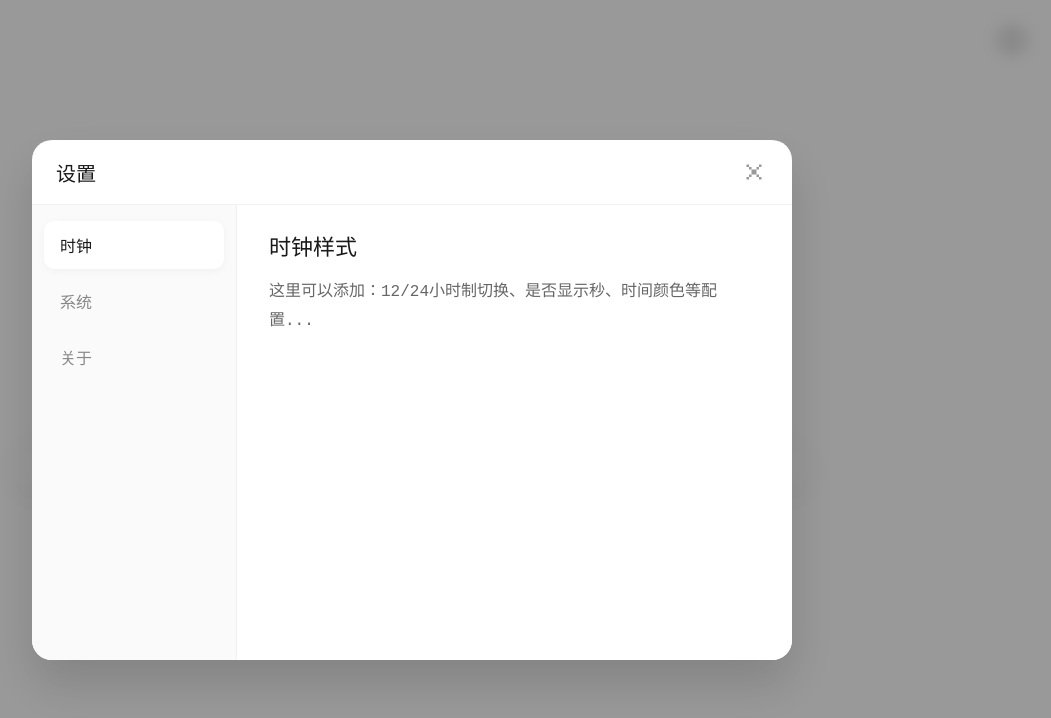
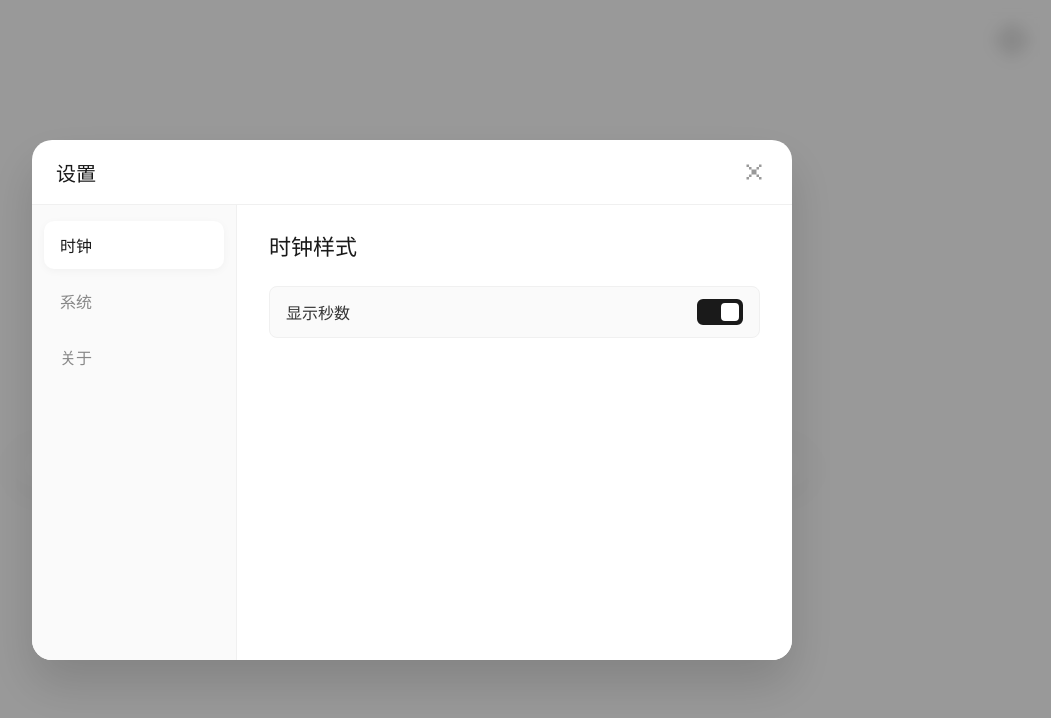
Before and after one commit to LumiDesk/islet, a Vue app: page / in a window 1280 px wide. Both pictures are taken after a click on the element 1240 px from the left and 40 px from the top of the page. Shown: the top 718 px of the page, without its empty margins (228-1279 px from the left). Built offline with nearby package versions, Linux system fonts and the light colour scheme; a web font is replaced by a local one.

Commit message:
feat: 合并设置 Store，实现开关功能

```diff
--- a/src/components/MainClock.vue
+++ b/src/components/MainClock.vue
@@ -1,8 +1,8 @@
 <script setup lang="ts">
 import { ref, onMounted, onUnmounted } from "vue";
-import { useClockStore } from "@/store/clock";
+import { useSettingStore } from "@/store/setting";
 
-const clockStore = useClockStore();
+const settingStore = useSettingStore();
 
 const currentTime = ref("");
 let timer: ReturnType<typeof setTimeout>;
@@ -13,7 +13,7 @@ const updateTime = () => {
   const hours = String(now.getHours()).padStart(2, "0");
   const minutes = String(now.getMinutes()).padStart(2, "0");
 
-  if (clockStore.showSeconds) {
+  if (settingStore.showSeconds) {
     const seconds = String(now.getSeconds()).padStart(2, "0");
     currentTime.value = `${hours}:${minutes}:${seconds}`;
   } else {
--- /dev/null
+++ b/src/components/PixelToggle.vue
@@ -0,0 +1,60 @@
+<script setup lang="ts">
+// 接收 v-model 绑定的值
+const props = defineProps<{
+  modelValue: boolean;
+}>();
+
+// 定义更新事件
+const emit = defineEmits(["update:modelValue"]);
+
+// 切换开关状态
+const toggle = () => {
+  emit("update:modelValue", !props.modelValue);
+};
+</script>
+
+<template>
+  <div class="pixel-toggle" :class="{ 'is-on': modelValue }" @click="toggle">
+    <div class="toggle-thumb"></div>
+  </div>
+</template>
+
+<style lang="scss" scoped>
+.pixel-toggle {
+  width: 46px;
+  height: 26px;
+  background-color: #e5e5e5;
+  border: 2px solid #1a1a1a;
+  border-radius: 6px;
+  box-sizing: border-box;
+
+  display: flex;
+  align-items: center;
+  padding: 2px;
+
+  cursor: pointer;
+  transition: background-color 0.3s ease;
+}
+
+.pixel-toggle.is-on {
+  background-color: #1a1a1a;
+}
+
+.toggle-thumb {
+  width: 18px;
+  height: 18px;
+  background-color: #ffffff;
+  border: 2px solid #1a1a1a;
+  border-radius: 4px;
+  box-sizing: border-box;
+
+  transition:
+    transform 0.4s cubic-bezier(0.34, 1.56, 0.64, 1),
+    border-color 0.3s ease;
+}
+
+.pixel-toggle.is-on .toggle-thumb {
+  transform: translateX(20px);
+  border-color: #ffffff;
+}
+</style>
--- a/src/components/SettingPanel.vue
+++ b/src/components/SettingPanel.vue
@@ -1,6 +1,7 @@
 <script setup lang="ts">
 import { ref } from "vue";
 import { useSettingStore } from "@/store/setting";
+import PixelToggle from "./PixelToggle.vue";
 
 const settingStore = useSettingStore();
 
@@ -62,9 +63,13 @@ const handleClosePanel = () => {
             <div class="content-area">
               <div v-show="activeTab === 'clock'" class="tab-content">
                 <h3>时钟样式</h3>
-                <p>
-                  这里可以添加：12/24小时制切换、是否显示秒、时间颜色等配置...
-                </p>
+
+                <div class="setting-list">
+                  <div class="setting-item">
+                    <span>显示秒数</span>
+                    <PixelToggle v-model="settingStore.showSeconds" />
+                  </div>
+                </div>
               </div>
 
               <div v-show="activeTab === 'system'" class="tab-content">
@@ -77,7 +82,7 @@ const handleClosePanel = () => {
               <div v-show="activeTab === 'about'" class="tab-content">
                 <h3>关于 Islet</h3>
                 <p>
-                  一个极简、优雅的浏览器起始页。<br />由前端开发高手精心打造。
+                  一个极简、优雅的浏览器起始页。<br />由 Talyra42 精心打造。
                 </p>
               </div>
             </div>
@@ -217,6 +222,29 @@ const handleClosePanel = () => {
   }
 }
 
+/* 针对设置项列表的排版 */
+.setting-list {
+  display: flex;
+  flex-direction: column;
+  gap: 16px; /* 设置项之间的间距 */
+  margin-top: 24px;
+}
+
+.setting-item {
+  display: flex;
+  justify-content: space-between; /* 文字在左，开关在右 */
+  align-items: center;
+  padding: 12px 16px;
+  background-color: #fafafa;
+  border: 1px solid #f0f0f0;
+  border-radius: 8px; /* 轻微的边框包裹，让设置项看起来更整齐 */
+
+  span {
+    font-size: 16px;
+    color: #333;
+  }
+}
+
 /* --- Vue 弹窗过渡动画 --- */
 .modal-enter-active,
 .modal-leave-active {
--- a/src/store/clock.ts
+++ /dev/null
@@ -1,16 +0,0 @@
-import { defineStore } from "pinia";
-import { ref } from "vue";
-
-/**
- * 时钟相关的 Store
- */
-export const useClockStore = defineStore("islet-clock", () => {
-  /**
-   * 是否展示秒
-   */
-  const showSeconds = ref(true);
-
-  return {
-    showSeconds,
-  };
-});
--- a/src/store/setting.ts
+++ b/src/store/setting.ts
@@ -9,7 +9,14 @@ export const useSettingStore = defineStore("islet-setting", () => {
    * 是否展示设置面板
    */
   const isSettingOpen = ref(false);
+
+  /**
+   * 是否展示秒
+   */
+  const showSeconds = ref(true);
+
   return {
     isSettingOpen,
+    showSeconds,
   };
 });
```
